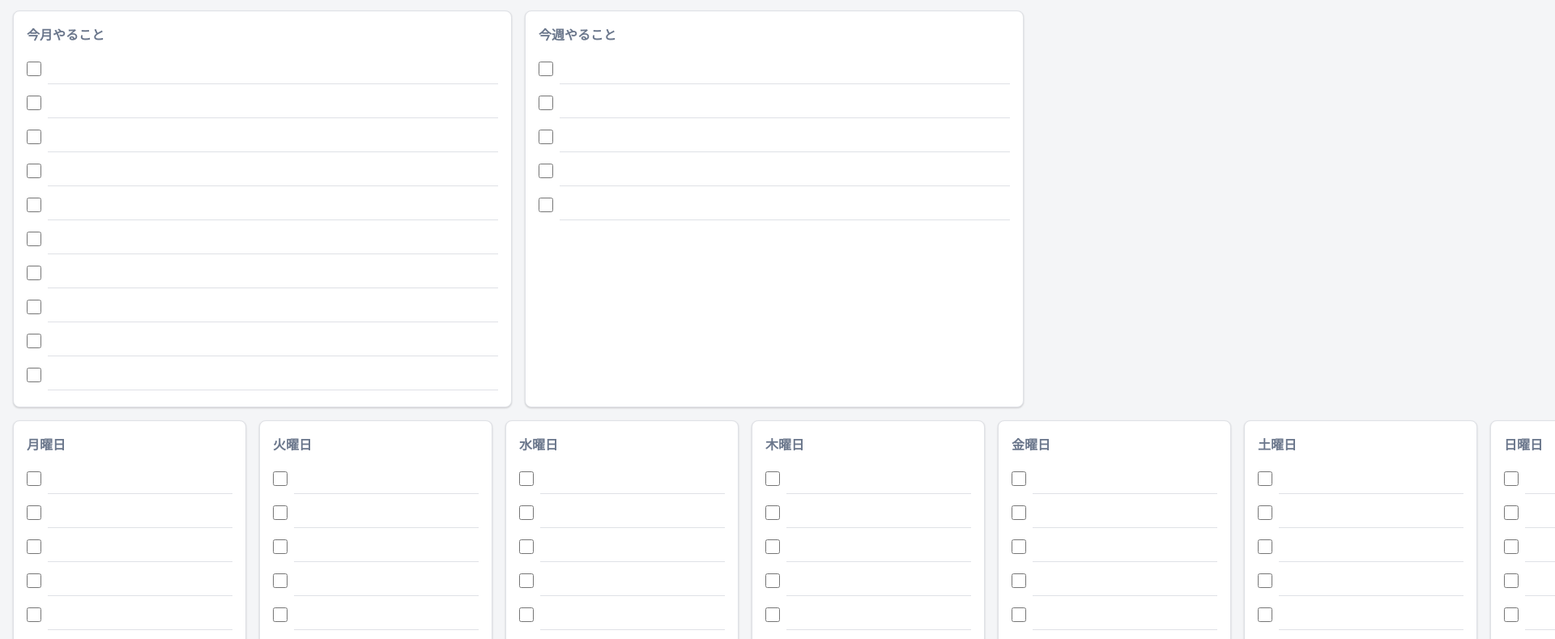
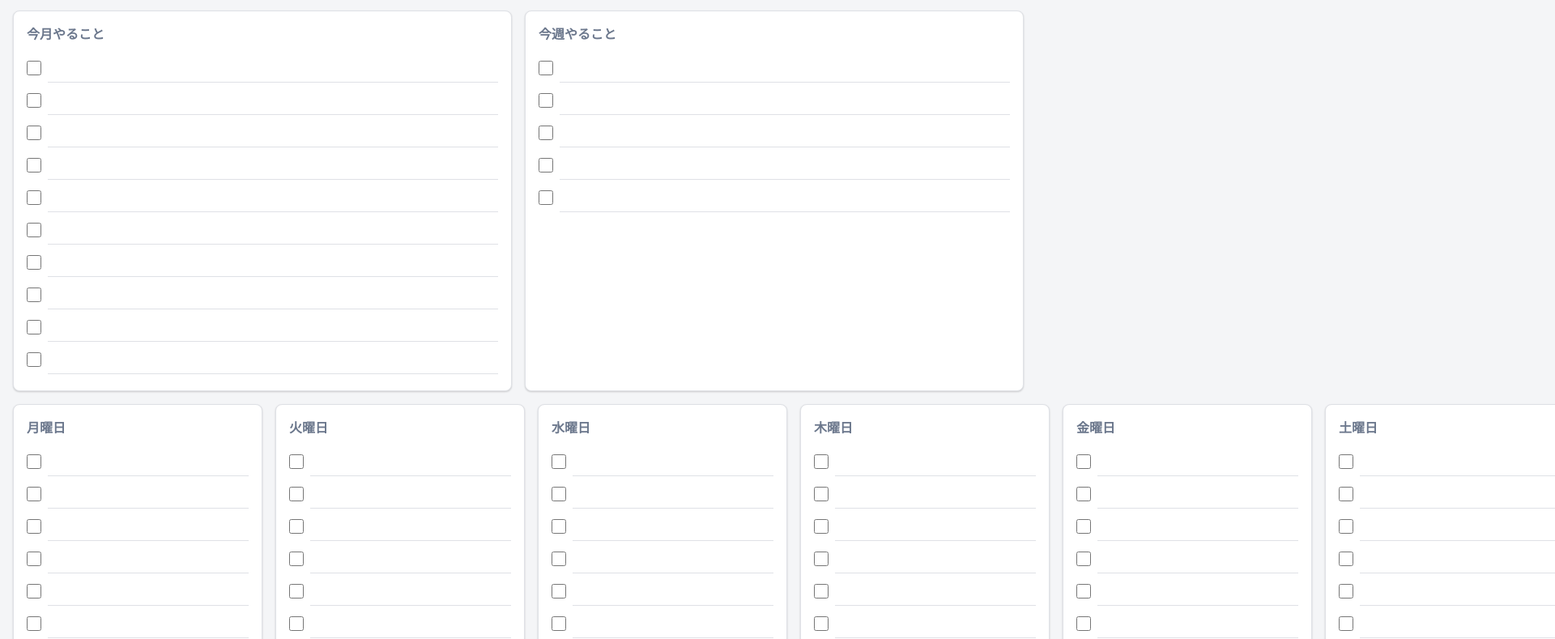
Before and after one commit to ManeTaizou/ipad-todo-list, a plain HTML site: page index.html in a window 1280 px wide. Shown: the part 61-850 px from the top of the page at 81% size, 1920 px wide, since content can reach past the window. Drawn offline with Linux system fonts and the light colour scheme.

Commit message:
Update index.html

```diff
--- a/index.html
+++ b/index.html
@@ -4,21 +4,18 @@
   <meta charset="utf-8" />
   <meta name="viewport" content="width=device-width, initial-scale=1, viewport-fit=cover" />
   <title>ToDoリスト</title>
-  <link rel="preconnect" href="https://fonts.googleapis.com">
-  <link rel="preconnect" href="https://fonts.gstatic.com" crossorigin>
-  <link href="https://fonts.googleapis.com/css2?family=Noto+Sans+JP:wght@400;700&display=swap" rel="stylesheet">
   <style>
     /* --- デザインとカラー設定 --- */
     :root {
-      --bg: #f4f5f7; /* 背景を少し柔らかい色に */
+      --bg: #f4f5f7;
       --card: #ffffff;
-      --ink: #172b4d; /* 文字色を濃いネイビーに */
+      --ink: #172b4d;
       --muted: #6b778c;
-      --accent: #0052cc; /* アクセントカラーを落ち着いた青に */
+      --accent: #0052cc;
       --border: #dfe1e6;
       --checked: #9ca3af;
-      --radius: 8px; /* 角丸を少し控えめに */
-      --shadow: 0 1px 3px rgba(0,0,0,0.06), 0 1px 2px rgba(0,0,0,0.12); /* カードに影を追加 */
+      --radius: 8px;
+      --shadow: 0 1px 3px rgba(0,0,0,0.06), 0 1px 2px rgba(0,0,0,0.12);
     }
 
     /* --- 基本設定 --- */
@@ -27,10 +24,10 @@
       margin: 0;
       background: var(--bg);
       color: var(--ink);
-      /* フォントをNoto Sans JP（ゴシック系）に変更 */
-      font-family: 'Noto Sans JP', -apple-system, BlinkMacSystemFont, "Segoe UI", Roboto, sans-serif;
+      /* 外部フォントの読み込みを廃止し、iPad標準のフォントで安定動作させます */
+      font-family: -apple-system, BlinkMacSystemFont, "Segoe UI", Roboto, "Hiragino Sans", "Noto Sans JP", sans-serif;
       line-height: 1.5;
-      font-size: 16px; /* 全体の文字サイズを少し大きく */
+      font-size: 16px;
     }
 
     /* --- ヘッダー --- */
@@ -56,15 +53,13 @@
       cursor: pointer;
       transition: background-color 0.2s;
     }
-    .controls button:hover, .controls label:hover {
-      background-color: #f4f5f7;
-    }
+    .controls button:hover, .controls label:hover { background-color: #f4f5f7; }
 
     /* --- メインコンテンツ --- */
     main { padding: 16px; }
     .cards {
       display: grid;
-      gap: 16px; /* カード間の余白を広げる */
+      gap: 16px;
       grid-template-columns: repeat(12, 1fr);
     }
 
@@ -72,8 +67,8 @@
       background: var(--card);
       border: 1px solid var(--border);
       border-radius: var(--radius);
-      padding: 16px; /* カード内の余白を広げる */
-      box-shadow: var(--shadow); /* 影を追加 */
+      padding: 16px;
+      box-shadow: var(--shadow);
     }
     .card h2, .weekday h3 {
       font-size: 16px;
@@ -82,32 +77,27 @@
       font-weight: 700;
     }
 
-    /* 月と週のカードを並べる設定 */
-    #month { grid-column: span 6; }
-    #week { grid-column: span 6; }
-    .week-grid { display: grid; gap: 16px; grid-template-columns: repeat(7, 1fr); grid-column: 1/-1; }
+    #month { grid-column: 1 / 7; }
+    #week { grid-column: 7 / 13; }
+    .week-grid { display: grid; gap: 16px; grid-template-columns: repeat(7, 1fr); grid-column: 1 / -1; }
 
-    /* --- ToDoアイテム（入力欄） --- */
+    /* --- ToDoアイテム --- */
     .item { display: flex; align-items: center; gap: 8px; margin-bottom: 4px; }
     .item input[type="checkbox"] { width: 18px; height: 18px; flex-shrink: 0; }
     .item input.text {
       flex: 1;
       border: none;
-      border-bottom: 1px solid var(--border); /* 下線を追加 */
+      border-bottom: 1px solid var(--border);
       background: transparent;
-      padding: 8px 4px; /* 入力欄を縦に大きく */
-      font-size: 15px; /* 入力文字を大きく */
-      font-family: inherit; /* bodyのフォントを引き継ぐ */
+      padding: 8px 4px;
+      font-size: 15px;
+      font-family: inherit;
       transition: border-color 0.2s;
     }
-    .item input.text:focus {
-      outline: none;
-      border-bottom-color: var(--accent); /* フォーカス時に下線の色を変更 */
-    }
+    .item input.text:focus { outline: none; border-bottom-color: var(--accent); }
     .item.checked input.text { text-decoration: line-through; color: var(--checked); }
 
-    /* --- iPad/タブレット向けレイアウト調整 --- */
-    /* 画面幅が1024px以下になったら縦並びにする */
+    /* --- タブレット向けレイアウト --- */
     @media (max-width: 1024px) {
       #month, #week { grid-column: span 12; }
       .week-grid {
```
